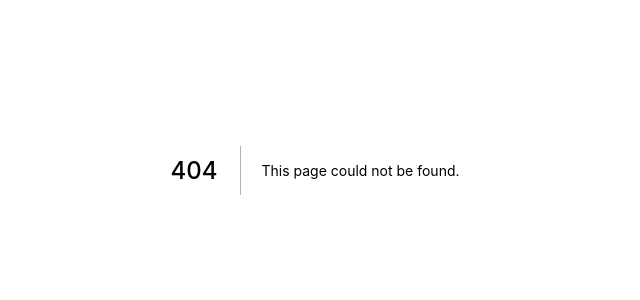
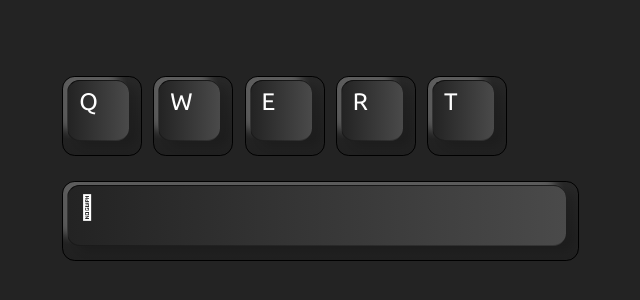
Before and after one commit to rylanzhou/mini-works-v2, a Next.js app: page /Keyboard in a window 1280 px wide. Before the commit this address had no page. Shown: the part 230-530 px from the top of the page, without its empty margins (325-965 px from the left). Built offline with nearby package versions, Linux system fonts and the light colour scheme.

Commit message:
feat: add keyboard page

```diff
--- /dev/null
+++ b/pages/Keyboard/index.tsx
@@ -0,0 +1,19 @@
+import React from 'react';
+import styles from './styles.module.scss';
+
+export default function Keyboard() {
+  return (
+    <div className="body" style={{ backgroundColor: '#232323' }}>
+      <div>
+        {['Q', 'W', 'E', 'R', 'T'].map((each) => (
+          <span className={styles.span} key={each}>
+            <i>{each}</i>
+          </span>
+        ))}
+        <span className={styles.span}>
+          <i></i>
+        </span>
+      </div>
+    </div>
+  );
+}
--- /dev/null
+++ b/pages/Keyboard/styles.module.scss
@@ -0,0 +1,42 @@
+.span {
+  position: relative;
+  display: inline-block;
+  width: 5rem;
+  height: 5rem;
+  box-sizing: border-box;
+  padding: 0.7rem 1rem;
+  margin: 0.7rem 0.35rem;
+  border-radius: 0.8rem;
+  border: 1px solid black;
+  overflow: hidden;
+  background: linear-gradient(180deg, #282828, #202020);
+  box-shadow: inset -8px 0 8px rgba(0, 0, 0, 0.15), inset 0 -8px 8px rgba(0, 0, 0, 0.25),
+    2px rgba(0, 0, 0, 0.75), 10px 20px 25px rgba(0, 0, 0, 0.4);
+
+  &:before {
+    content: '';
+    position: absolute;
+    top: 3px;
+    left: 4px;
+    bottom: 14px;
+    right: 12px;
+    border-radius: 0.8rem;
+    border-left: 1px solid #0004;
+    border-bottom: 1px solid #0004;
+    border-top: 1px solid #0009;
+    background: linear-gradient(90deg, #232323, #4a4a4a);
+    box-shadow: -10px -10px 10px rgba(255, 255, 255, 0.25), 10px 5px 10px rgba(0, 0, 0, 0.15);
+  }
+
+  &:last-child {
+    width: 100%;
+  }
+
+  i {
+    position: relative;
+    font-size: 1.5rem;
+    color: white;
+    font-style: normal;
+    text-transform: uppercase;
+  }
+}
```
